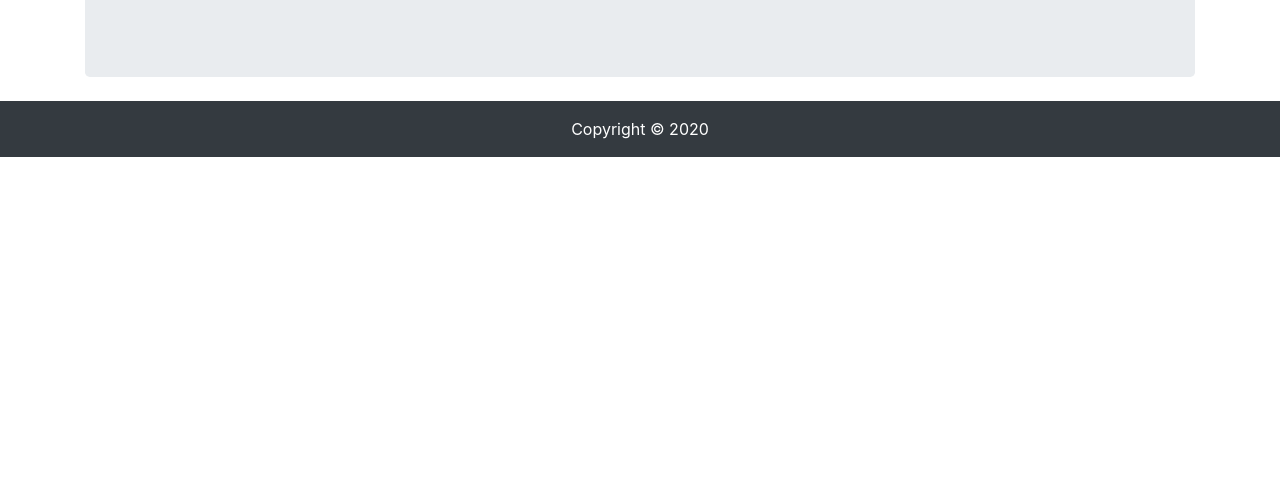
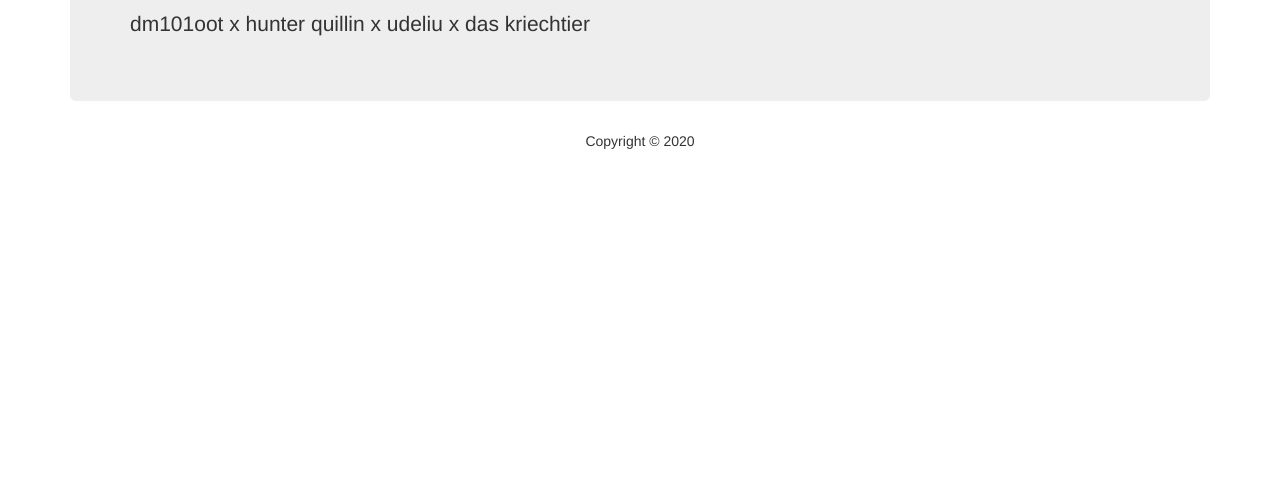
Before and after one commit to Palmidence/blossom, a plain HTML site: page index.html in a window 1280 px wide. Shown: the part 308-800 px from the top of the page. Drawn offline with nearby package versions, Linux system fonts and the light colour scheme.

Commit message:
Update index.html

```diff
--- a/index.html
+++ b/index.html
@@ -11,10 +11,7 @@
     <title>Black Blossom EP</title>
 
     <!-- Bootstrap core CSS -->
-    <link href="vendor/bootstrap/css/bootstrap.min.css" rel="stylesheet">
-
-    <!-- Custom styles for this template -->
-    <link href="css/custom-styles.css" rel="stylesheet">
+    <link rel="stylesheet" href="https://maxcdn.bootstrapcdn.com/bootstrap/3.3.7/css/bootstrap.min.css" integrity="sha384-BVYiiSIFeK1dGmJRAkycuHAHRg32OmUcww7on3RYdg4Va+PmSTsz/K68vbdEjh4u" crossorigin="anonymous">
 
 
     <! -- Font Awesome -->
```
